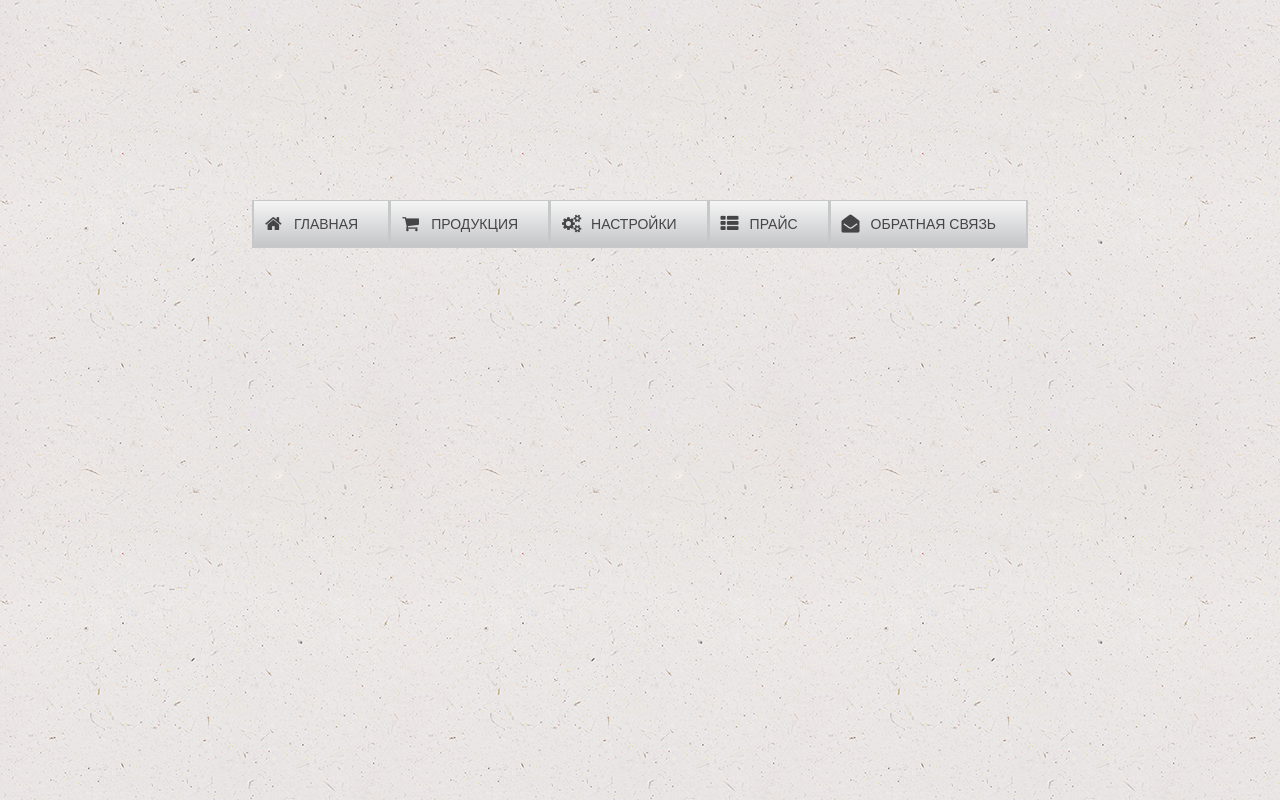
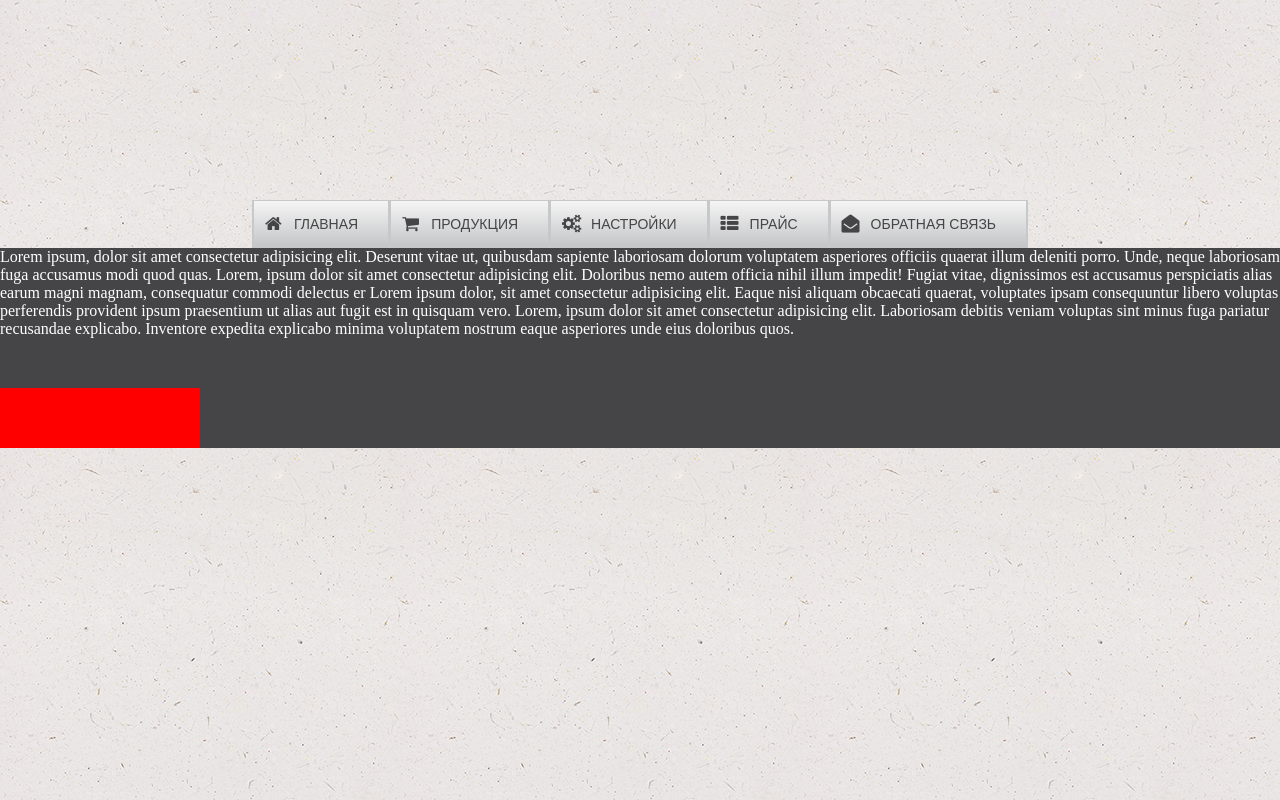
Before and after one commit to Devastator1979/lection_html, a plain HTML site: page MySite01/src/index.html in a window 1280 px wide. Drawn offline with Linux system fonts and the light colour scheme; a web font is replaced by a local one.

```diff
--- a/MySite01/src/css/style.css
+++ b/MySite01/src/css/style.css
@@ -84,3 +84,18 @@ li {
 .menu li:hover>ul{
     display: block;
 }
+.block{
+    height: 200px;
+    background: #454547;
+    color: white;
+    overflow: hidden;
+    position: absolute;
+}
+.block1{
+    height: 100px;
+    width: 200px;
+    background: red;
+    position: relative;
+    top: 50px;
+    left 100px;
+}
--- a/MySite01/src/index.html
+++ b/MySite01/src/index.html
@@ -30,7 +30,19 @@
             </ul>
         </nav>
     </header>
-
+    <div class="block">
+        <p>Lorem ipsum, dolor sit amet consectetur adipisicing elit. Deserunt vitae ut, quibusdam sapiente laboriosam
+            dolorum voluptatem asperiores officiis quaerat illum deleniti porro. Unde, neque laboriosam fuga accusamus
+            modi quod quas. Lorem, ipsum dolor sit amet consectetur adipisicing elit. Doloribus nemo autem officia nihil
+            illum impedit! Fugiat vitae, dignissimos est accusamus perspiciatis alias earum magni magnam, consequatur
+            commodi delectus er Lorem ipsum dolor, sit amet consectetur adipisicing elit. Eaque nisi aliquam obcaecati
+            quaerat, voluptates ipsam consequuntur libero voluptas perferendis provident ipsum praesentium ut alias aut
+            fugit est in quisquam vero. Lorem, ipsum dolor sit amet consectetur adipisicing elit. Laboriosam debitis
+            veniam voluptas sint minus fuga pariatur recusandae explicabo. Inventore expedita explicabo minima
+            voluptatem nostrum eaque asperiores unde eius doloribus quos.</p>
+            <div class="block1"></div>
+    </div>
+    Proverka
 </body>
 
 </html>
```
